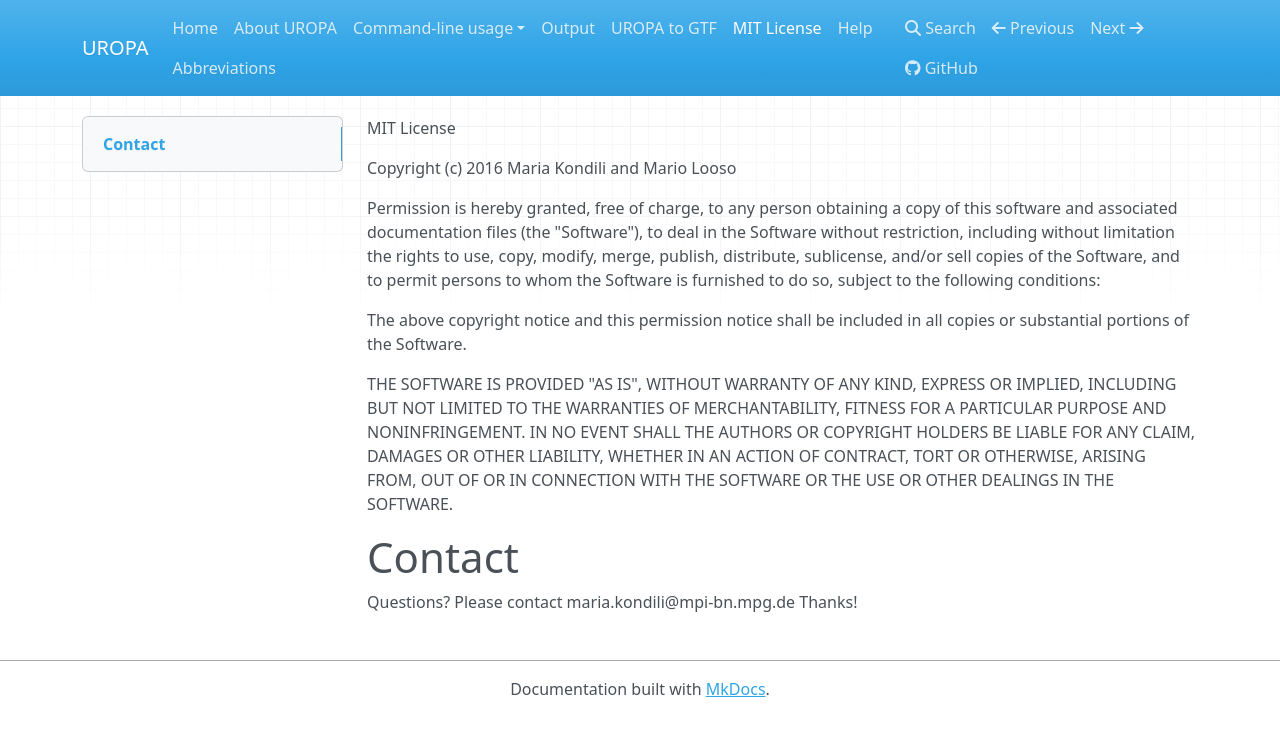
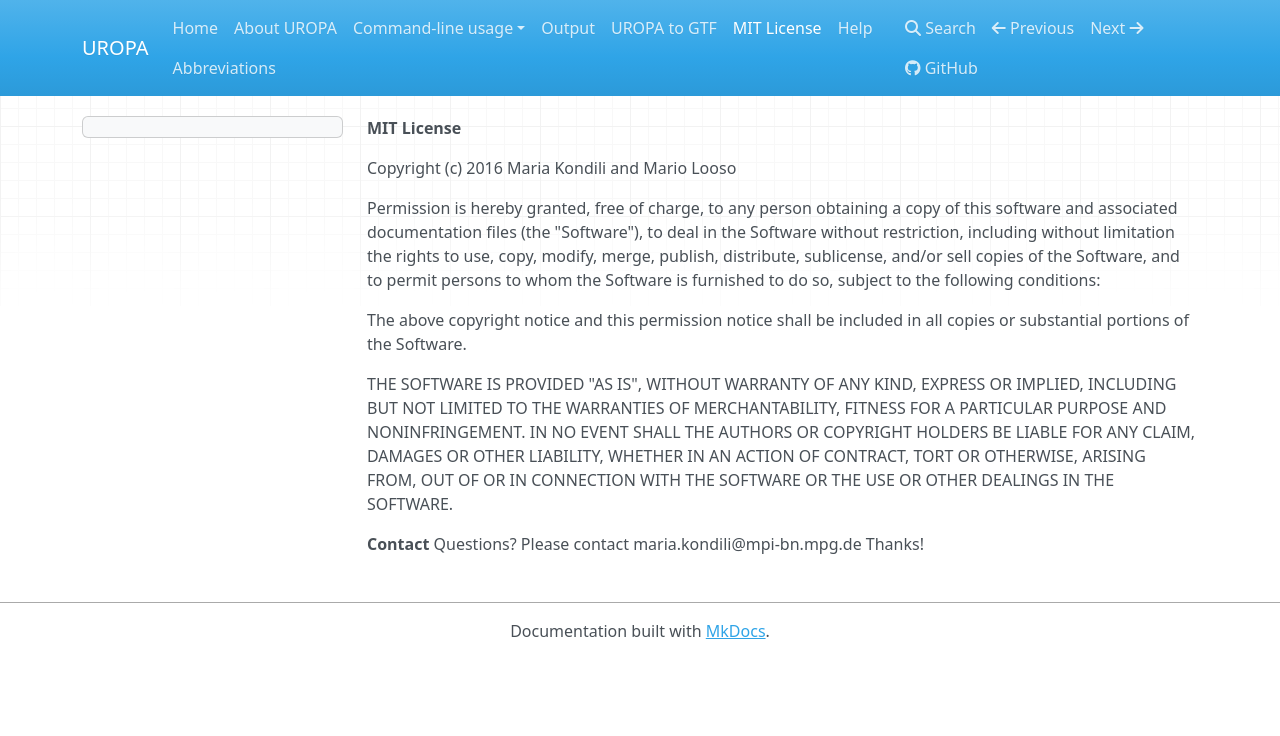
Before and after one commit to loosolab/UROPA, an MkDocs documentation site: the page built from docs/license.md, in a window 1280 px wide. Shown: the top 736 px of the page. Built offline with MkDocs 1.6.1, drawn with Linux system fonts in a browser that asks for light colours; nearby versions of some CDN libraries; old or Windows-style settings are respelled for this version of MkDocs.

```diff
--- a/docs/license.md
+++ b/docs/license.md
@@ -1,4 +1,4 @@
-MIT License
+**MIT License**
 
 Copyright (c) 2016 Maria Kondili and Mario Looso
 
@@ -8,7 +8,6 @@ The above copyright notice and this permission notice shall be included in all c
 
 THE SOFTWARE IS PROVIDED "AS IS", WITHOUT WARRANTY OF ANY KIND, EXPRESS OR IMPLIED, INCLUDING BUT NOT LIMITED TO THE WARRANTIES OF MERCHANTABILITY, FITNESS FOR A PARTICULAR PURPOSE AND NONINFRINGEMENT. IN NO EVENT SHALL THE AUTHORS OR COPYRIGHT HOLDERS BE LIABLE FOR ANY CLAIM, DAMAGES OR OTHER LIABILITY, WHETHER IN AN ACTION OF CONTRACT, TORT OR OTHERWISE, ARISING FROM, OUT OF OR IN CONNECTION WITH THE SOFTWARE OR THE USE OR OTHER DEALINGS IN THE SOFTWARE.
 
-Contact
-========
+**Contact**
 Questions? Please contact maria.kondili@mpi-bn.mpg.de
 Thanks!
```
